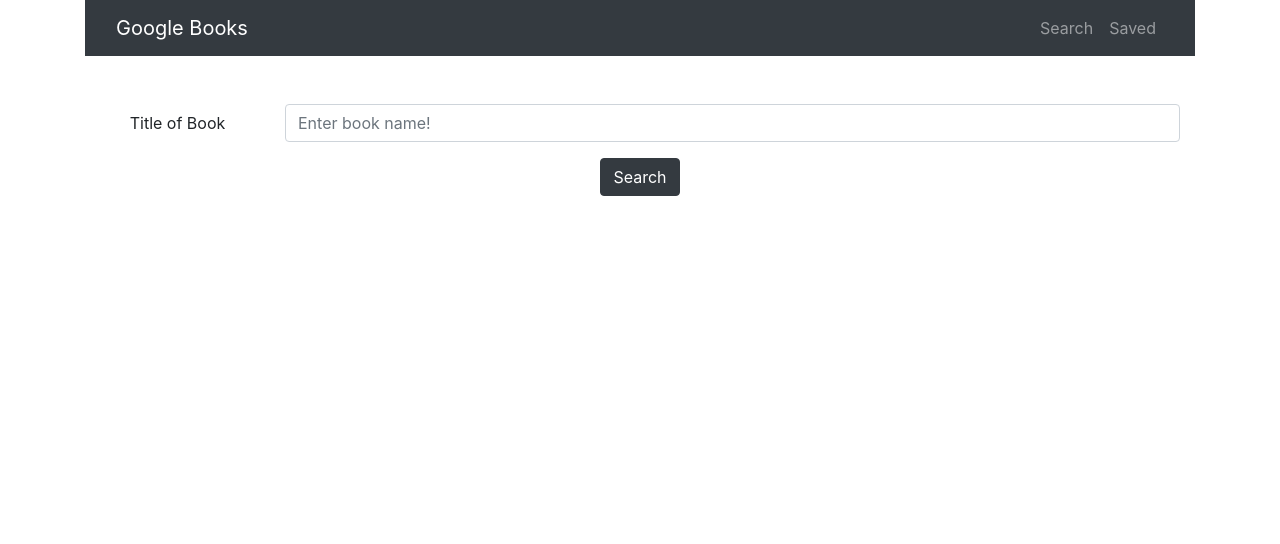
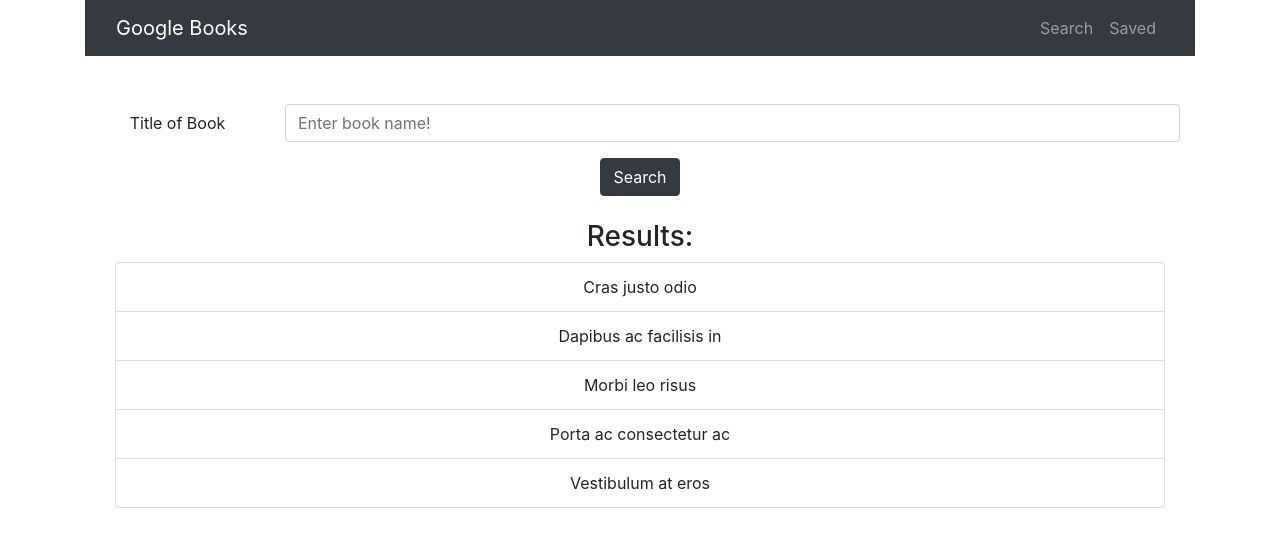
Before and after one commit to trome23/Book-Search, a React (Create React App) app in the folder client/: page / in a window 1280 px wide. Shown: the top 544 px of the page. Built offline with nearby package versions, Linux system fonts and the light colour scheme.

Commit message:
list area added

```diff
--- /dev/null
+++ b/client/src/components/Carousel.js
@@ -0,0 +1,20 @@
+import React from 'react';
+import { Container, ListGroup, ListGroupItem } from 'reactstrap';
+
+export default class Example extends React.Component {
+  render() {
+    return (
+        <Container>
+      <h3>Results: </h3>
+      <ListGroup>
+        <ListGroupItem>Cras justo odio</ListGroupItem>
+        <ListGroupItem>Dapibus ac facilisis in</ListGroupItem>
+        <ListGroupItem>Morbi leo risus</ListGroupItem>
+        <ListGroupItem>Porta ac consectetur ac</ListGroupItem>
+        <ListGroupItem>Vestibulum at eros</ListGroupItem>
+      </ListGroup>
+
+        </Container>
+    );
+  }
+}
--- a/client/src/components/SearchPage.js
+++ b/client/src/components/SearchPage.js
@@ -1,6 +1,7 @@
 import React, { Component } from 'react';
 import { Container, ListGroup, ListGroupItem, Button, Form, FormGroup, Label, Col, Input} from 'reactstrap';
 import {CSSTransition, TransitionGroup} from 'react-transition-group';
+import Example from './Carousel'
 
 
 class Search extends Component {
@@ -38,8 +39,9 @@
                     Search
                 </Button>
                 </Form>
+                <br/>
                 <div>
-
+                    <Example />
                 </div>
             </Container>
         )
```
